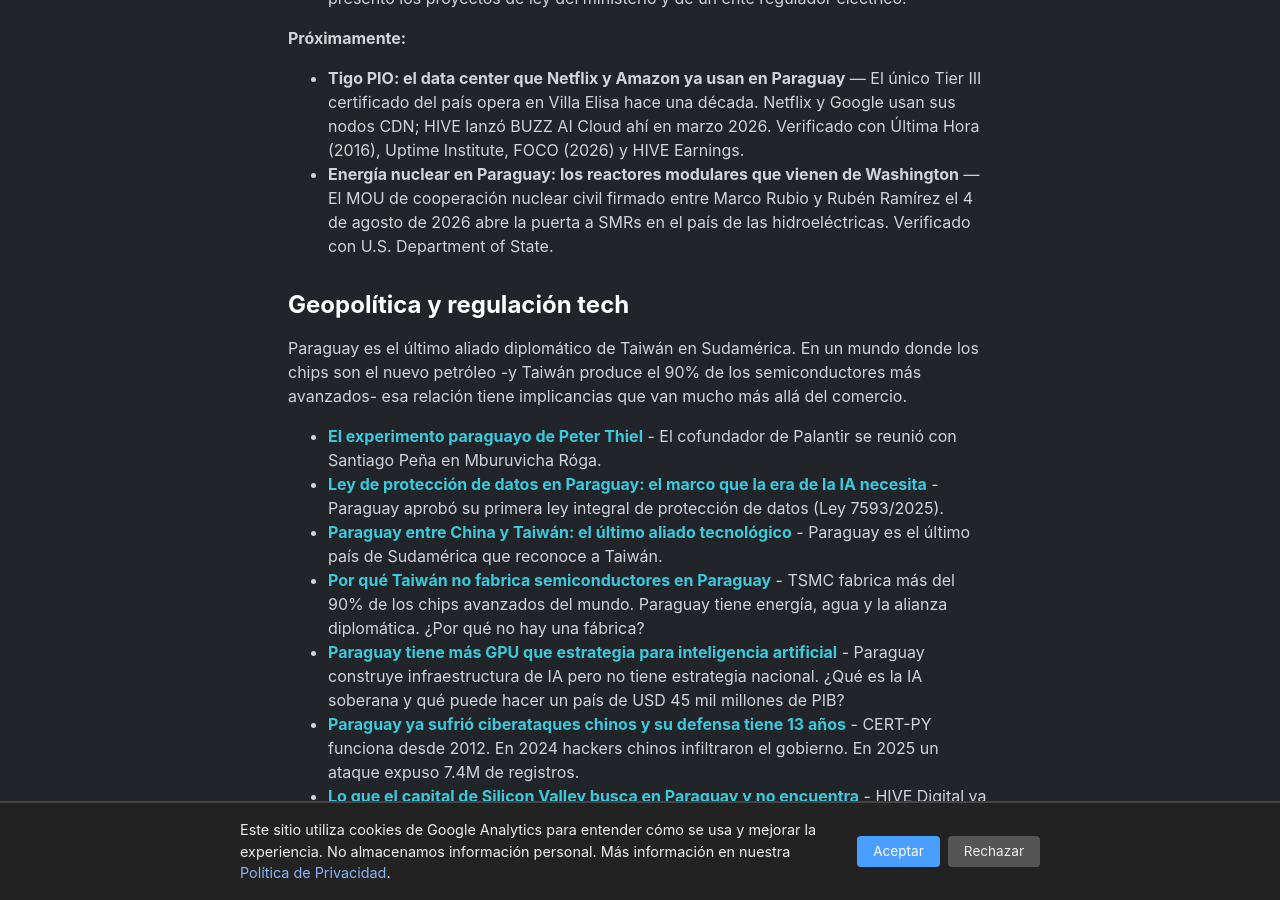
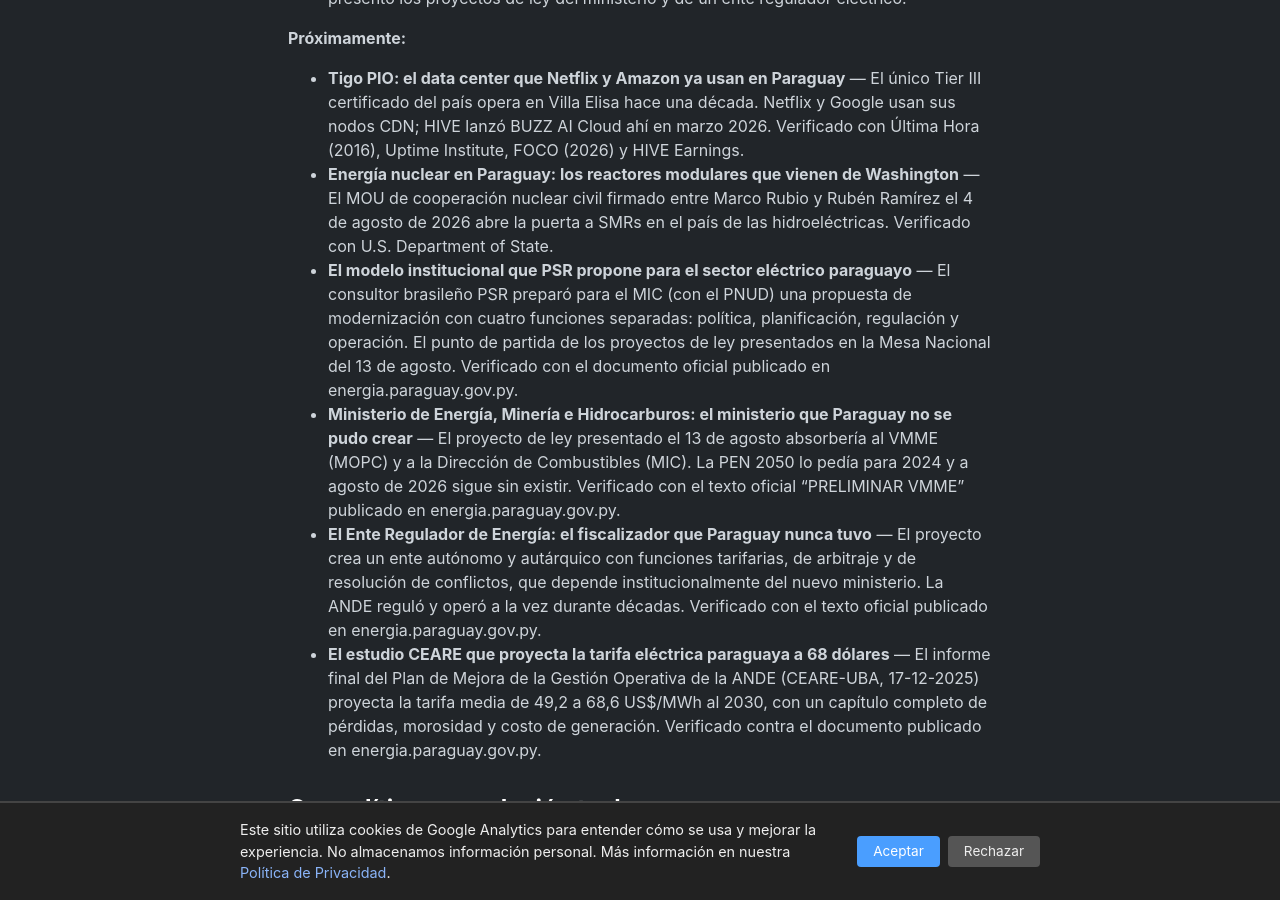
Before and after one commit to miravosqueinteresante/muchotexto.net, a Jekyll site: the page built from ia-en-paraguay.markdown, in a window 1280 px wide and 900 px high, scrolled down 2094 px. Built offline with Jekyll 4.4.1, drawn with Linux system fonts in a browser that asks for light colours.

Commit message:
Pilar 1 Proximamente: agregar 4 analisis de la Agenda de la Mesa Nacional (modelo PSR, Ministerio MMEyH, Ente Regulador, estudio CEARE)

```diff
--- a/ia-en-paraguay.markdown
+++ b/ia-en-paraguay.markdown
@@ -54,6 +54,10 @@
 
 - **Tigo PIO: el data center que Netflix y Amazon ya usan en Paraguay** — El único Tier III certificado del país opera en Villa Elisa hace una década. Netflix y Google usan sus nodos CDN; HIVE lanzó BUZZ AI Cloud ahí en marzo 2026. Verificado con Última Hora (2016), Uptime Institute, FOCO (2026) y HIVE Earnings.
 - **Energía nuclear en Paraguay: los reactores modulares que vienen de Washington** — El MOU de cooperación nuclear civil firmado entre Marco Rubio y Rubén Ramírez el 4 de agosto de 2026 abre la puerta a SMRs en el país de las hidroeléctricas. Verificado con U.S. Department of State.
+- **El modelo institucional que PSR propone para el sector eléctrico paraguayo** — El consultor brasileño PSR preparó para el MIC (con el PNUD) una propuesta de modernización con cuatro funciones separadas: política, planificación, regulación y operación. El punto de partida de los proyectos de ley presentados en la Mesa Nacional del 13 de agosto. Verificado con el documento oficial publicado en energia.paraguay.gov.py.
+- **Ministerio de Energía, Minería e Hidrocarburos: el ministerio que Paraguay no se pudo crear** — El proyecto de ley presentado el 13 de agosto absorbería al VMME (MOPC) y a la Dirección de Combustibles (MIC). La PEN 2050 lo pedía para 2024 y a agosto de 2026 sigue sin existir. Verificado con el texto oficial "PRELIMINAR VMME" publicado en energia.paraguay.gov.py.
+- **El Ente Regulador de Energía: el fiscalizador que Paraguay nunca tuvo** — El proyecto crea un ente autónomo y autárquico con funciones tarifarias, de arbitraje y de resolución de conflictos, que depende institucionalmente del nuevo ministerio. La ANDE reguló y operó a la vez durante décadas. Verificado con el texto oficial publicado en energia.paraguay.gov.py.
+- **El estudio CEARE que proyecta la tarifa eléctrica paraguaya a 68 dólares** — El informe final del Plan de Mejora de la Gestión Operativa de la ANDE (CEARE-UBA, 17-12-2025) proyecta la tarifa media de 49,2 a 68,6 US$/MWh al 2030, con un capítulo completo de pérdidas, morosidad y costo de generación. Verificado contra el documento publicado en energia.paraguay.gov.py.
 
 ## Geopolítica y regulación tech
 
```
